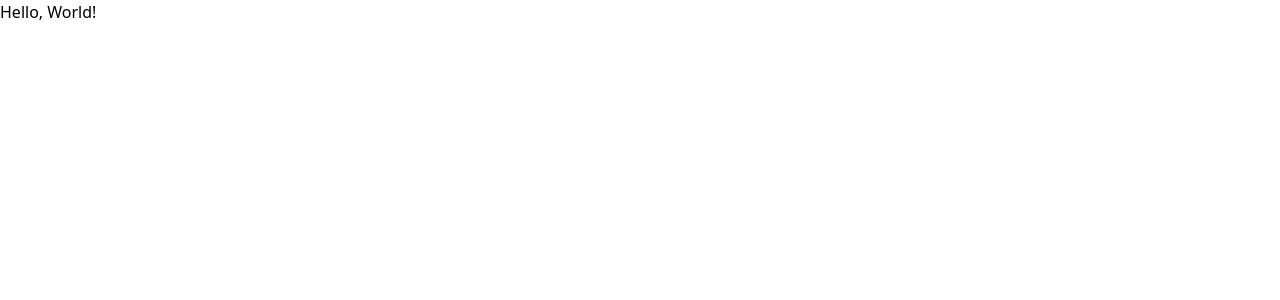
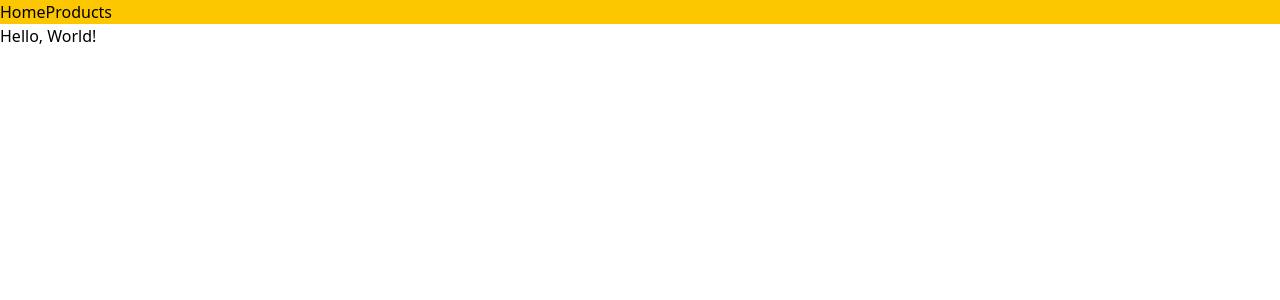
Before and after one commit to M3hTi/sample-amazon-react, a React (Vite) app: page / in a window 1280 px wide. Shown: the top 300 px of the page. Built offline with nearby package versions, Linux system fonts and the light colour scheme.

Commit message:
✨ Implement routing and layout structure
- Added routing support using react-router-dom in App component. - Created Applayout component to structure the main application layout. -Introducced arousel, Header, Main, and Home components for the appliccation.

```diff
--- a/src/App.jsx
+++ b/src/App.jsx
@@ -1,9 +1,20 @@
+import { BrowserRouter, Route, Routes } from "react-router-dom";
+
+import AppLayout from "./components/AppLayout";
+import Home from "./pages/Home";
+
 function App() {
   return (
-    <div>
-      Hello, World!
-    </div>
-  )
+    <>
+      <BrowserRouter>
+        <Routes>
+          <Route element={<AppLayout />}>
+            <Route path="/" element={<Home />} />
+          </Route>
+        </Routes>
+      </BrowserRouter>
+    </>
+  );
 }
 
-export default App
+export default App;
--- /dev/null
+++ b/src/components/AppLayout.jsx
@@ -0,0 +1,15 @@
+import Carousel from "./Carousel";
+import Header from "./Header";
+import Main from "./Main";
+
+function AppLayout() {
+  return (
+    <>
+      <Header />
+      <Carousel />
+      <Main />
+    </>
+  );
+}
+
+export default AppLayout;
--- /dev/null
+++ b/src/components/Carousel.jsx
@@ -0,0 +1,9 @@
+function Carousel() {
+    return (
+        <div>
+
+        </div>
+    )
+}
+
+export default Carousel
--- /dev/null
+++ b/src/components/Header.jsx
@@ -0,0 +1,12 @@
+import { Link } from "react-router-dom";
+
+function Header() {
+  return (
+    <header className="bg-yellow-400">
+      <Link>Home</Link>
+      <Link>Products</Link>
+    </header>
+  );
+}
+
+export default Header;
--- /dev/null
+++ b/src/components/Main.jsx
@@ -0,0 +1,11 @@
+import { Outlet } from "react-router-dom"
+
+function Main() {
+    return (
+        <main className="max-w-4xl">
+            <Outlet />
+        </main>
+    )
+}
+
+export default Main
--- /dev/null
+++ b/src/pages/Home.jsx
@@ -0,0 +1,9 @@
+function Home() {
+    return (
+        <div>
+            Hello, World!
+        </div>
+    )
+}
+
+export default Home
```
